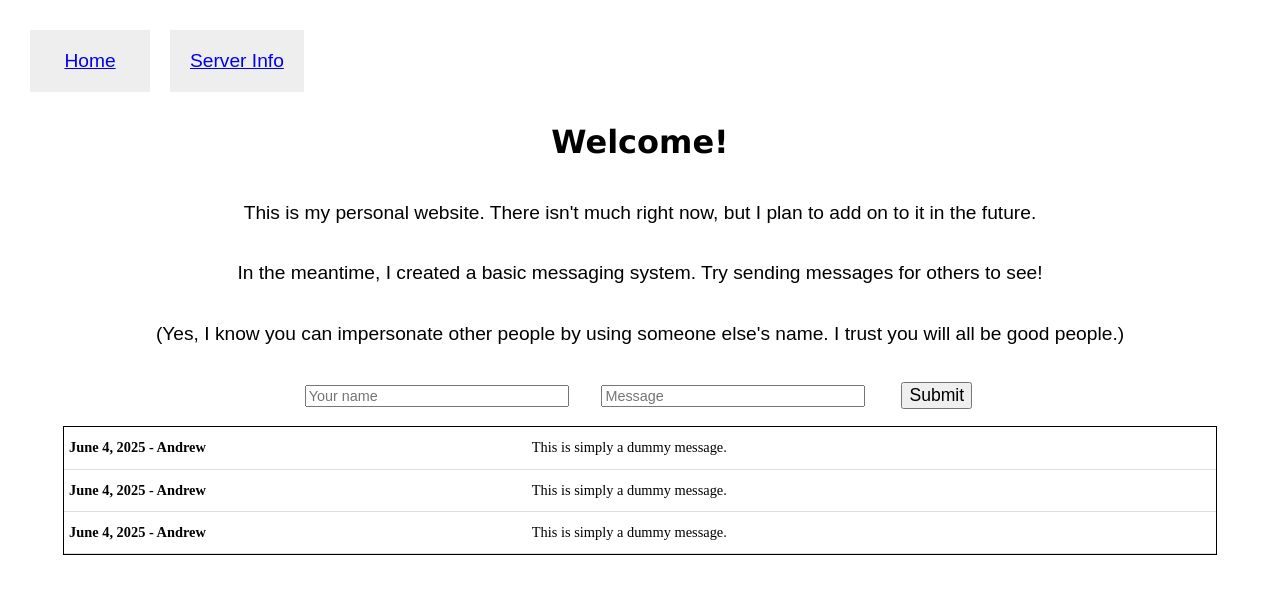
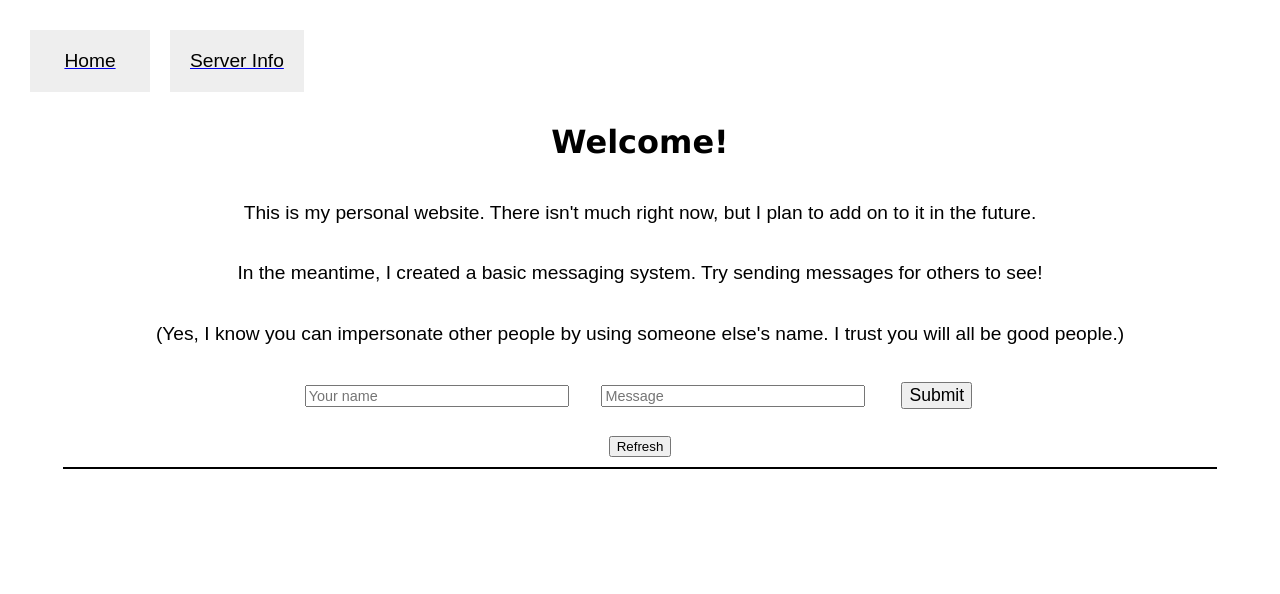
Before and after one commit to Andrew-Close/Personal-Website, a Flask app: page / in a window 1280 px wide. Shown: the top 594 px of the page. Run offline with Flask 3, Linux system fonts and the light colour scheme; parts of the project's set-up code (start-up, migrations or seed data) failed here and were passed over.

Commit message:
feat: messaging with persistence implemented

```diff
--- a/app/app.py
+++ b/app/app.py
@@ -1,25 +1,39 @@
 from flask import Flask, render_template, request, abort
 from flask_sqlalchemy import SQLAlchemy
+from datetime import datetime
 
 app = Flask(__name__)
 app.config.from_object("config")
-# db = SQLAlchemy(app)
+db = SQLAlchemy(app)
 
-# class MessageModel(db.Model):
-#     id = db.Column(db.Integer, primary_key=True)
-#     message = db.Column(db.String(875), nullable=False)
-#     sender = db.Column(db.String(30), nullable=False)
-#     date = db.Column(db.Date, nullable=False)
+class MessageModel(db.Model):
+    id = db.Column(db.Integer, primary_key=True)
+    message = db.Column(db.String(875), nullable=False)
+    sender = db.Column(db.String(30), nullable=False)
+    date = db.Column(db.Date, nullable=False)
+    string_date = db.Column(db.String(40), nullable=False)
 
-# with app.app_context():
-#     db.create_all()
+with app.app_context():
+    db.create_all()
 
 @app.route("/", methods=["GET", "POST"])
 def index():
     if request.method == "GET":
-        return render_template("index.html")
+        all_messages = db.session.execute(db.select(MessageModel).order_by(MessageModel.id)).scalars().all()
+        all_messages.reverse()
+        return render_template("index.html", all_messages=all_messages)
     elif request.method == "POST":
-        return render_template("index.html")
+        message = request.form.get("message")
+        sender = request.form.get("sender")
+        date = datetime.now()
+        string_date = datetime.strftime(date, "%B %#d, %Y, %#I:%M:%S %p")
+        message_model = MessageModel(message=message, sender=sender, date=date, string_date=string_date)
+        db.session.add(message_model)
+        db.session.commit()
+
+        all_messages = db.session.execute(db.select(MessageModel).order_by(MessageModel.id)).scalars().all()
+        all_messages.reverse()
+        return render_template("index.html", all_messages=all_messages)
     else:
         abort(405)
 
--- a/app/static/style.css
+++ b/app/static/style.css
@@ -91,4 +91,9 @@ nav {
 .nav-text {
     text-align: center;
     margin: 0px;
+    color: black;
 }
+
+.nav-text:active {
+    color: red;
+}
--- a/app/templates/index.html
+++ b/app/templates/index.html
@@ -13,30 +13,17 @@ trust you will all be good people.)</p>
     <input type="text" name="message" placeholder="Message" class="text-input">
     <button type="submit" id="submit-button">Submit</button>
 </form>
+<form action="/" method="get"><button type="submit" style="margin: 10px;">Refresh</button></form>
 <div id="messages-container">
+    {% for message in all_messages %}
     <div class="message">
         <div class="message-info">
-            <p class="message-info-text">June 4, 2025 - Andrew</p>
+            <p class="message-info-text">{{ message.string_date }} - {{ message.sender }}</p>
         </div>
         <div class="message-content">
-            <p class="message-content-text">This is simply a dummy message.</p>
+            <p class="message-content-text">{{ message.message }}</p>
         </div>
     </div>
-    <div class="message">
-        <div class="message-info">
-            <p class="message-info-text">June 4, 2025 - Andrew</p>
-        </div>
-        <div class="message-content">
-            <p class="message-content-text">This is simply a dummy message.</p>
-        </div>
-    </div>
-    <div class="message">
-        <div class="message-info">
-            <p class="message-info-text">June 4, 2025 - Andrew</p>
-        </div>
-        <div class="message-content">
-            <p class="message-content-text">This is simply a dummy message.</p>
-        </div>
-    </div>
+    {% endfor %}
 </div>
 {% endblock %}
```
Also changed, not shown: 1 other file.
